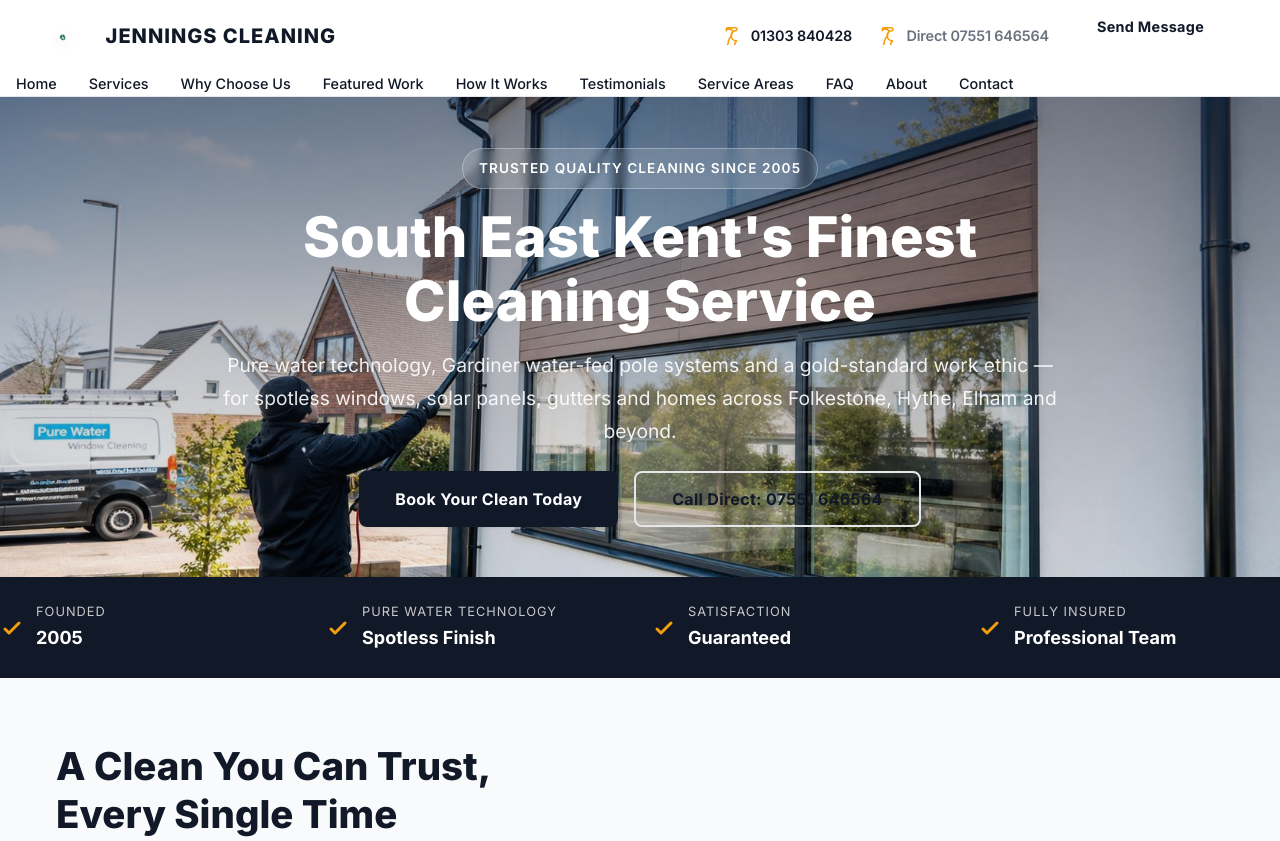
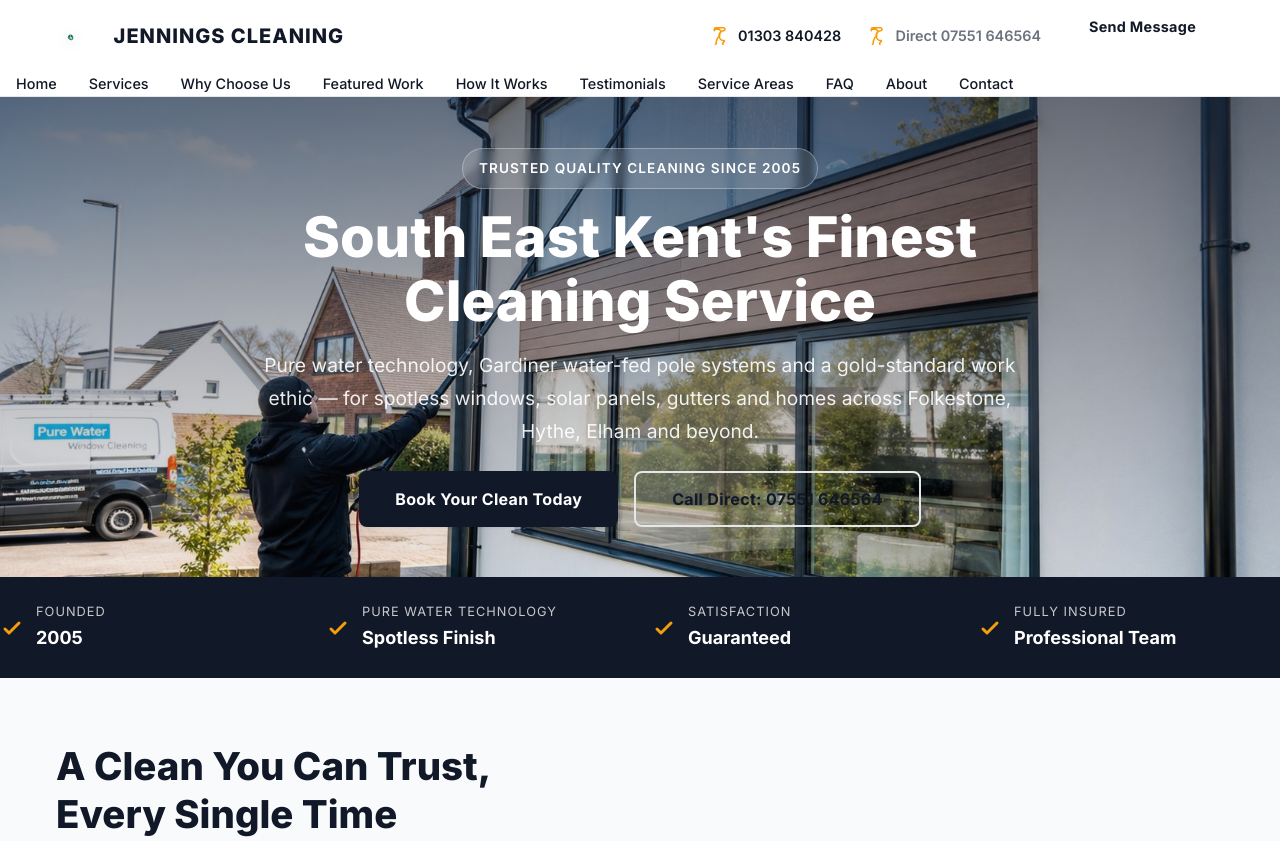
Before and after one commit to asifiqbalgads/jenningscleaning.co.uk, a plain HTML site: page index.html in a window 1280 px wide. Shown: the top 841 px of the page. Drawn offline with Linux system fonts and the light colour scheme.

Commit message:
Full CSS rewrite: exact charcoal+yellow palette, centered hero margins, professional header
- Brand colors: charcoal #111827 + yellow #F59E0B (exact original header identity)
- Hero content: max-width 800px, margin 0 auto, centered text — no left/right spread on desktop
- Header: max-width 1200px container, logo left, contacts center-right, CTA right — professional alignment
- Desktop nav hover: yellow accent with underline animation
- All sections polished with consistent spacing and shadows

Co-authored-by: arena-agent <297053741+arena-agent@users.noreply.github.com>

```diff
--- a/css/style.css
+++ b/css/style.css
@@ -1,15 +1,16 @@
 /* ==========================================================================
    Jennings Cleaning — Premium Homepage Stylesheet
-   Brand-colour driven, mobile-first, vanilla CSS
+   Brand: Charcoal Black + Yellow (exact original header identity)
+   Mobile-first, vanilla CSS, GitHub Pages ready
    ========================================================================== */
 
-/* ---- Design tokens (brand colors — charcoal + amber, original identity) ---- */
+/* ---- Design tokens (brand colors — exact charcoal + yellow) ---- */
 :root {
-  /* Brand colors — charcoal + amber (original Jennings Cleaning header identity) */
-  --color-primary: #111827;      /* charcoal black (primary) */
+  /* Brand colors — charcoal black + yellow (original Jennings Cleaning header) */
+  --color-primary: #111827;      /* charcoal black — primary */
   --color-primary-dark: #030712;
   --color-primary-soft: #F3F4F6;
-  --color-accent: #F59E0B;       /* amber yellow (accent) */
+  --color-accent: #F59E0B;       /* yellow / amber — accent */
   --color-accent-dark: #B45309;
   --color-accent-soft: #FEF3C7;
 
@@ -23,10 +24,10 @@
 
   /* Typography */
   --font-family: "Inter", -apple-system, BlinkMacSystemFont, "Segoe UI", Roboto, "Helvetica Neue", Arial, sans-serif;
-  --font-size-base: 1.125rem;    /* 18px */
+  --font-size-base: 1.125rem;
   --line-height-base: 1.7;
 
-  /* Spacing & radius */
+  /* Spacing */
   --space-1: 0.5rem;
   --space-2: 1rem;
   --space-3: 1.5rem;
@@ -41,7 +42,6 @@
   --shadow: 0 4px 6px -1px rgb(0 0 0 / 0.08), 0 2px 4px -2px rgb(0 0 0 / 0.04);
   --shadow-lg: 0 10px 15px -3px rgb(0 0 0 / 0.08), 0 4px 6px -4px rgb(0 0 0 / 0.06);
 
-  /* Transitions */
   --transition: 0.25s ease;
 }
 
@@ -99,7 +99,6 @@ a {
   padding: 0 var(--space-2);
 }
 
-/* ---- Icons ---- */
 .icon {
   width: 1.25rem;
   height: 1.25rem;
@@ -108,13 +107,13 @@ a {
 }
 
 /* ==========================================================================
-   Header — professional, brand-aligned
+   Header — Professional (logo left, contacts center-right, CTA right)
    ========================================================================== */
 .header {
   position: sticky;
   top: 0;
   z-index: 100;
-  background: rgba(255, 255, 255, 0.92);
+  background: rgba(255, 255, 255, 0.95);
   backdrop-filter: blur(10px);
   border-bottom: 1px solid var(--color-border);
 }
@@ -124,11 +123,11 @@ a {
   align-items: center;
   justify-content: space-between;
   height: 72px;
+  width: 100%;
+  max-width: 1200px;           /* keeps content from spreading too wide on desktop */
+  margin: 0 auto;
+  padding: 0 var(--space-3);
   gap: var(--space-3);
-  width: 100%;
-  max-width: 1200px;
-  margin: 0 auto;
-  padding: 0 var(--space-2);
 }
 
 .header__logo {
@@ -155,7 +154,6 @@ a {
   font-size: 0.95rem;
   font-weight: 600;
   color: var(--color-dark);
-  letter-spacing: -0.01em;
 }
 
 .header__contact-item {
@@ -165,7 +163,7 @@ a {
 }
 
 .header__contact-item .icon {
-  color: var(--color-accent);
+  color: var(--color-accent);  /* yellow icons */
   width: 1.15rem;
   height: 1.15rem;
 }
@@ -196,7 +194,6 @@ a {
   cursor: pointer;
   border: none;
   transition: all var(--transition);
-  text-align: center;
   font-family: inherit;
   letter-spacing: 0.02em;
 }
@@ -231,7 +228,7 @@ a {
   font-size: 1rem;
 }
 
-/* ---- Navigation ---- */
+/* ---- Navigation (mobile drawer + desktop row) ---- */
 .header__nav {
   position: fixed;
   inset: 0;
@@ -300,19 +297,12 @@ a {
   color: var(--color-primary);
 }
 
-.header__menu-toggle .icon--close {
-  display: none;
-}
-
-.header__menu-toggle.is-open .icon--menu {
-  display: none;
-}
-.header__menu-toggle.is-open .icon--close {
-  display: block;
-}
+.header__menu-toggle .icon--close { display: none; }
+.header__menu-toggle.is-open .icon--menu { display: none; }
+.header__menu-toggle.is-open .icon--close { display: block; }
 
 /* ==========================================================================
-   Hero — centered content, fixed side margins
+   Hero — centered content, fixed left/right margins on desktop
    ========================================================================== */
 .hero {
   position: relative;
@@ -340,9 +330,9 @@ a {
   inset: 0;
   background: linear-gradient(
     180deg,
-    rgba(15, 23, 42, 0.55) 0%,
-    rgba(15, 23, 42, 0.25) 55%,
-    rgba(15, 23, 42, 0.05) 100%
+    rgba(17, 24, 39, 0.60) 0%,
+    rgba(17, 24, 39, 0.30) 55%,
+    rgba(17, 24, 39, 0.05) 100%
   );
   z-index: 1;
 }
@@ -351,15 +341,14 @@ a {
   position: relative;
   z-index: 2;
   padding: var(--space-6) 0;
-  max-width: 100%;
   width: 100%;
 }
 
 .hero__content {
-  max-width: 880px;
-  margin: 0 auto;
+  max-width: 800px;             /* prevents content from spreading too wide on desktop */
+  margin: 0 auto;               /* centers left/right */
   text-align: center;
-  padding: 0 var(--space-2);
+  padding: 0 var(--space-2);    /* safe side margins on mobile */
 }
 
 .hero__badge {
@@ -1003,7 +992,7 @@ a {
 }
 
 /* ==========================================================================
-   Responsive (desktop-up)
+   Responsive — desktop fixes
    ========================================================================== */
 @media (min-width: 640px) {
   .header__container { height: 72px; }
```
